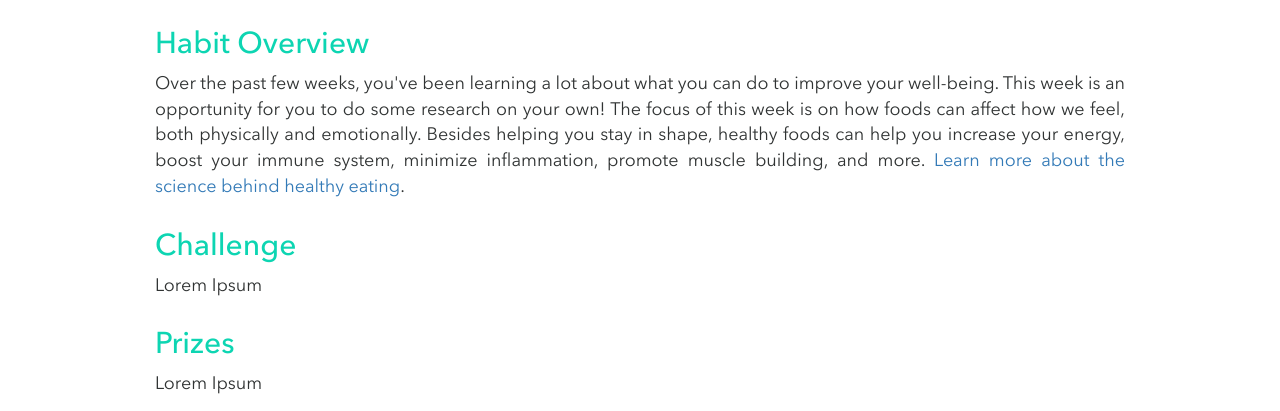
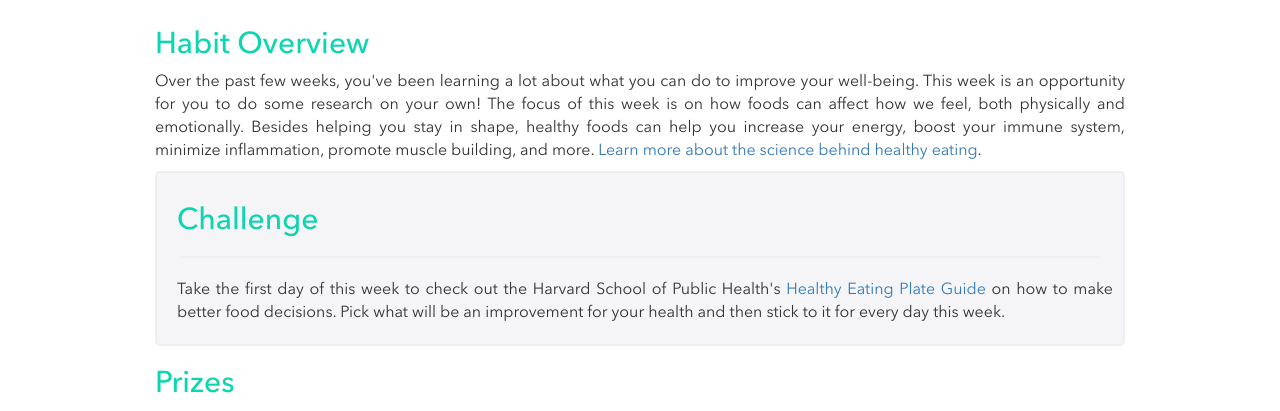
Before and after one commit to quokkateam/quokka, a React (Create React App) app: page /challenge in a window 1280 px wide. Shown: the part 533-944 px from the top of the page. Built offline with nearby package versions, Linux system fonts and the light colour scheme.

Commit message:
Add challenge card

```diff
--- a/src/components/challenge/ChallengeSection.js
+++ b/src/components/challenge/ChallengeSection.js
@@ -2,12 +2,21 @@ import React from 'react';
 
 const ChallengeSection = () => {
   return (
-      <div className="container-fluid">
-        <div className="row">
-          <h2 className="challenge-section-title">Challenge</h2>
-          <p className="challenge-section-desc">Lorem Ipsum</p>
+    <div className="container-fluid">
+      <div className="row">
+        <div className="challenge-card">
+          <h2 className="challenge-section-title challenge-card-title">Challenge</h2>
+          <div className="challenge-card-title-border center-block"></div>
+          <p className="challenge-card-body">
+            Take the first day of this week to check out the Harvard School
+            of Public Health's <a href="/challenge">Healthy Eating Plate
+            Guide</a> on how to make better food decisions. Pick what will be
+            an improvement for your health and then stick to it for every day
+            this week.
+          </p>
         </div>
       </div>
+    </div>
   )
 }
 
--- a/src/styles/scss/challenge.scss
+++ b/src/styles/scss/challenge.scss
@@ -55,18 +55,38 @@
   font-size: 16px;
   text-align: justify;
 
+  $challengeCardPaddingLeft: 20px;
+
   .challenge-section-title {
     color: $primary;
     font-family: Avenir-Next-Medium;
   }
 
-  .challenge-section-desc {
-    color: $secondary;
-    font-size: 18px;
+  .challenge-card-title {
+    padding: 10px;
+    padding-left: $challengeCardPaddingLeft;
   }
 
-  .challenge-suggestions-getting-started {
-    font-weight: bold;
+  .challenge-card {
+    border: 2px;
+    border-color: #EEEEF3;
+    border-radius: 5px;
+    border-style: solid;
+    background-color: #F5F5F8;
+  }
+
+  .challenge-card-title-border {
+    border-top: 2px solid #000;
+    border-color: #EEEEF3;
+    padding-bottom: 10px;
+    padding-left: $challengeCardPaddingLeft;
+    width: 95%;
+  }
+
+  .challenge-card-body {
+    padding: 10px;
+    text-align: justify;
+    padding-left: $challengeCardPaddingLeft;
   }
 
   ul {
```
